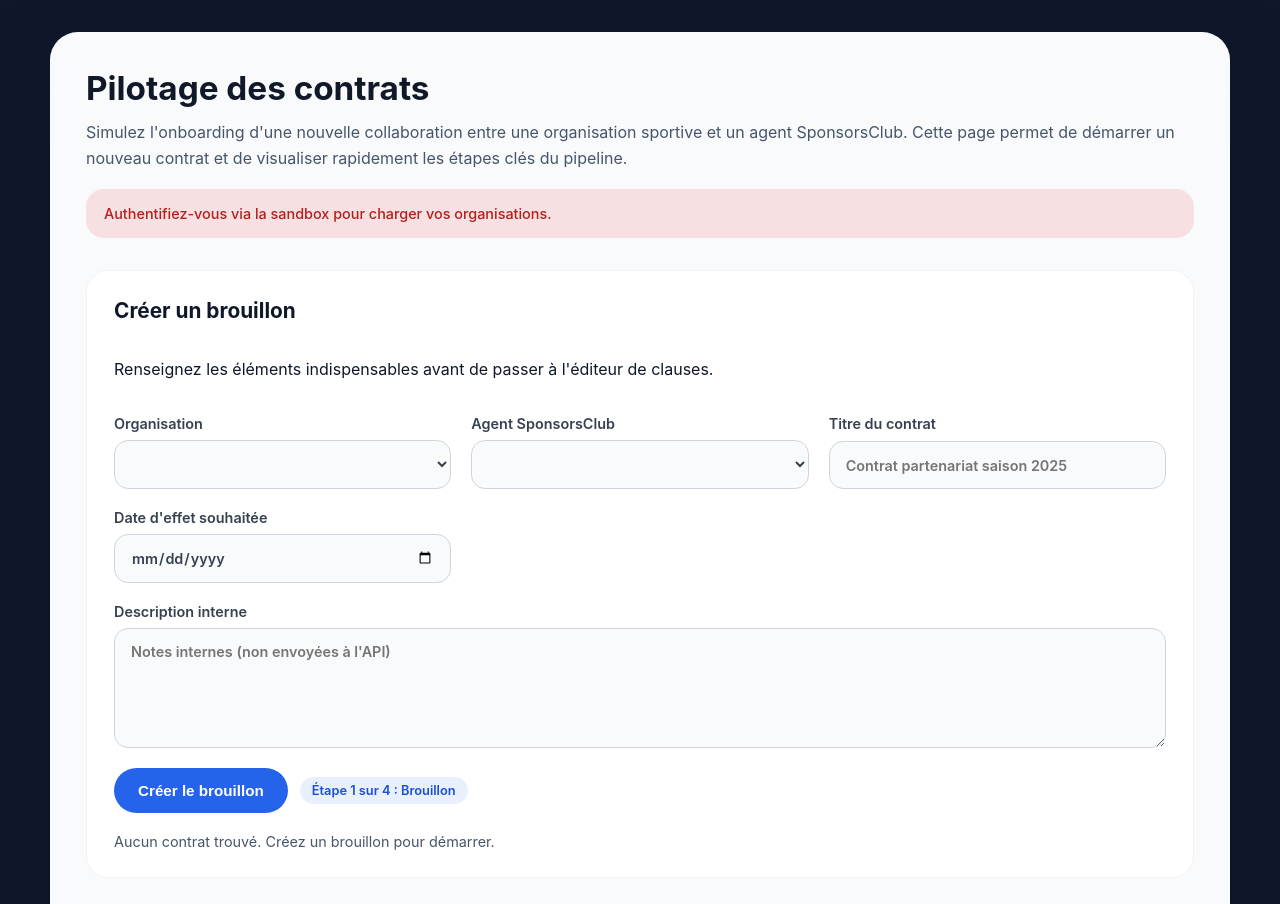
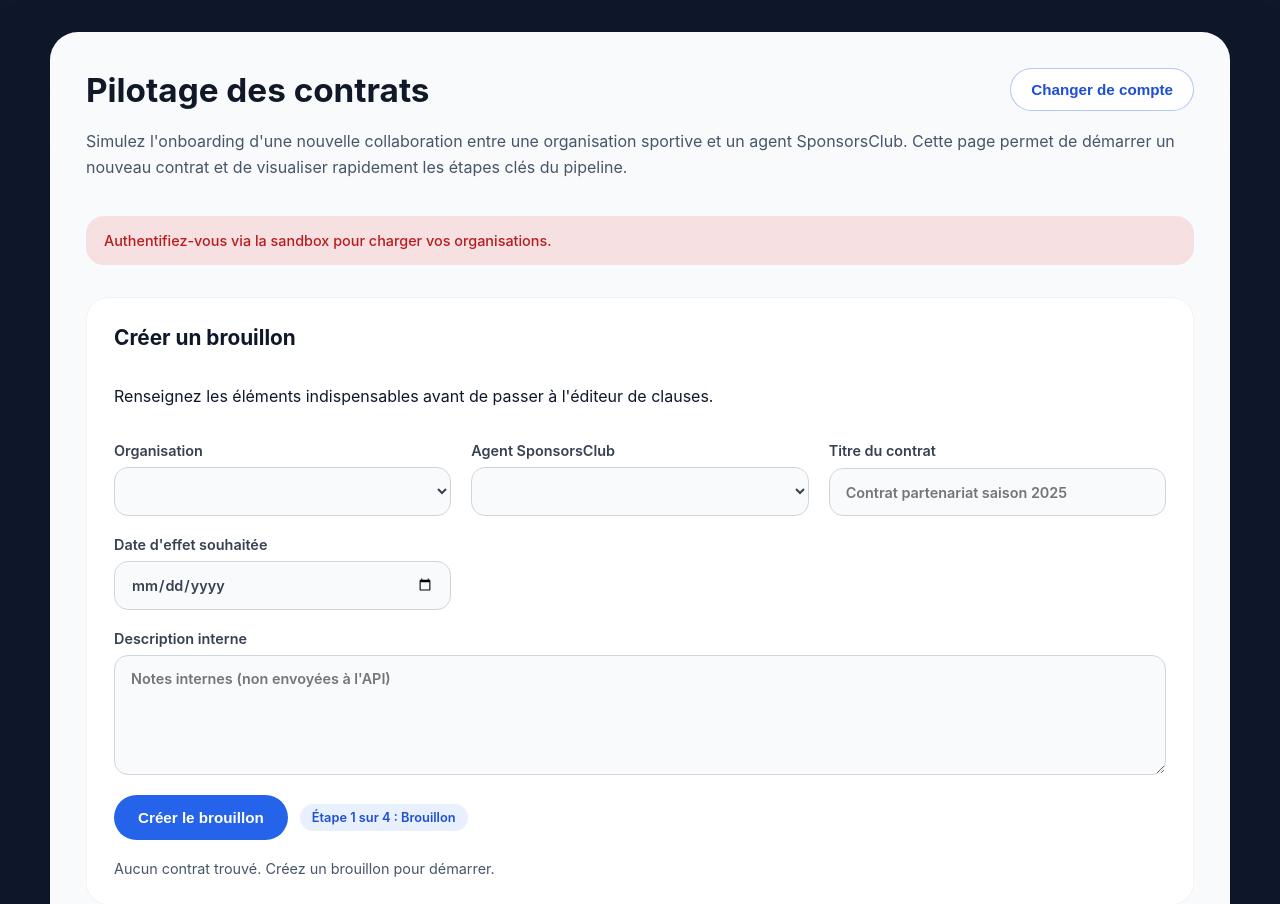
Before and after one commit to ibrahimadlani/sponsors-club-backend, a Django app: page /poc/contracts/ in a window 1280 px wide. Shown: the top 904 px of the page. Run offline with Django 4.2, Linux system fonts and the light colour scheme; data that the repository does not hold is empty; some libraries are stand-ins or nearby versions.

Commit message:
Add account switch button to contract POC

```diff
--- a/templates/poc/contracts_overview.html
+++ b/templates/poc/contracts_overview.html
@@ -31,8 +31,12 @@
             background: #f8fafc;
             box-shadow: 0 36px 88px rgba(15, 23, 42, 0.28);
         }
+        header {
+            display: grid;
+            gap: 18px;
+        }
         header h1 {
-            margin: 0 0 12px;
+            margin: 0;
             font-size: clamp(1.7rem, 2.6vw, 2.4rem);
             color: #111827;
         }
@@ -40,6 +44,29 @@
             margin: 0;
             color: #475569;
             line-height: 1.6;
+        }
+        .header-top {
+            display: flex;
+            flex-wrap: wrap;
+            gap: 14px;
+            align-items: center;
+            justify-content: space-between;
+        }
+        .login-button {
+            padding: 12px 20px;
+            border-radius: 999px;
+            border: 1px solid rgba(37, 99, 235, 0.35);
+            background: white;
+            color: #1d4ed8;
+            font-weight: 600;
+            cursor: pointer;
+            transition: background 0.16s ease, color 0.16s ease, box-shadow 0.16s ease;
+        }
+        .login-button:hover {
+            background: #eff6ff;
+            color: #1e3a8a;
+            box-shadow: none;
+            transform: none;
         }
         section {
             background: white;
@@ -210,7 +237,10 @@
 <body>
 <main>
     <header>
-        <h1>Pilotage des contrats</h1>
+        <div class="header-top">
+            <h1>Pilotage des contrats</h1>
+            <button type="button" class="login-button" id="loginButton">Changer de compte</button>
+        </div>
         <p>Simulez l'onboarding d'une nouvelle collaboration entre une organisation sportive et un agent SponsorsClub. Cette page permet de démarrer un nouveau contrat et de visualiser rapidement les étapes clés du pipeline.</p>
         <div class="context" id="identitySummary">Authentifiez-vous via la sandbox pour charger vos organisations.</div>
     </header>
@@ -276,6 +306,7 @@
 <script>
 (function() {
     const ACCESS_KEY = 'scbAccessToken';
+    const REFRESH_KEY = 'scbRefreshToken';
     const state = {
         statuses: [],
         organisations: [],
@@ -297,7 +328,18 @@
     const contractsEmpty = document.getElementById('contractsEmpty');
     const createStatus = document.getElementById('createStatus');
     const identitySummary = document.getElementById('identitySummary');
+    const loginButton = document.getElementById('loginButton');
     const defaultContractsEmptyMessage = contractsEmpty ? contractsEmpty.textContent : '';
+
+    function redirectToLogin() {
+        window.localStorage.removeItem(ACCESS_KEY);
+        window.localStorage.removeItem(REFRESH_KEY);
+        window.location.href = '/poc/login/';
+    }
+
+    if (loginButton) {
+        loginButton.addEventListener('click', redirectToLogin);
+    }
 
     function readCookie(name) {
         const cookies = document.cookie ? document.cookie.split(';') : [];
```
Also changed, not shown: templates/poc/contracts_editor.html (+34 -1 lines), templates/poc/contracts_review.html (+39 -1 lines).
